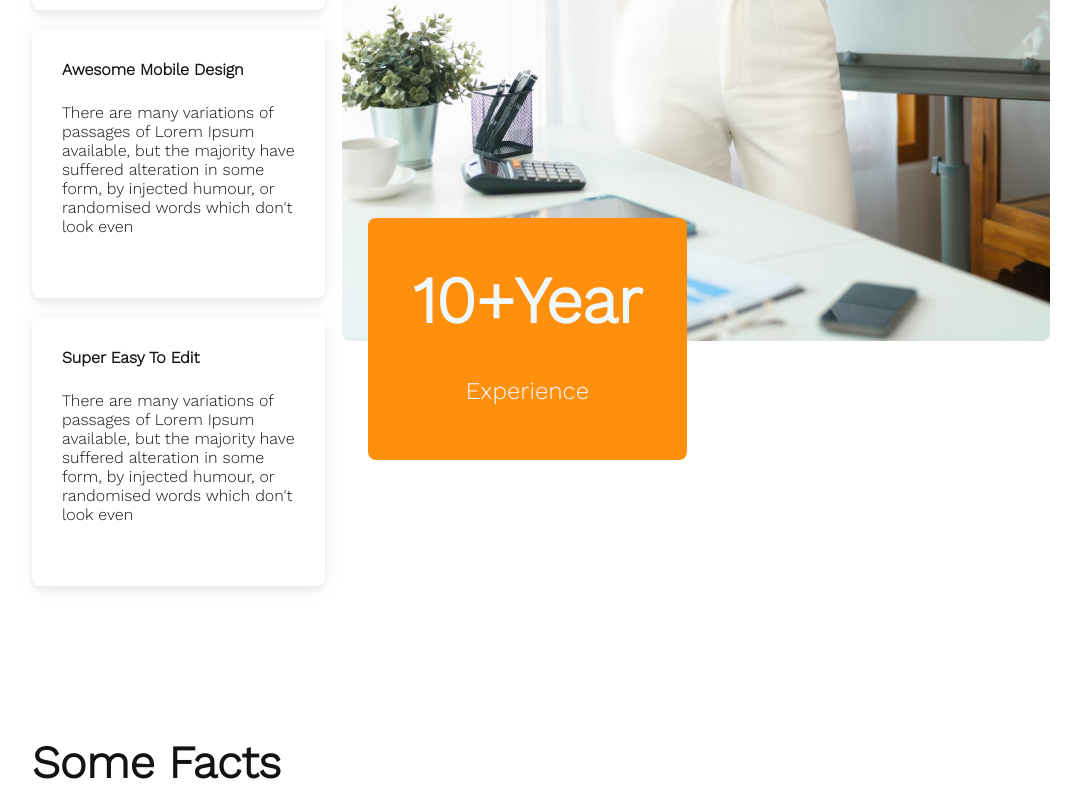
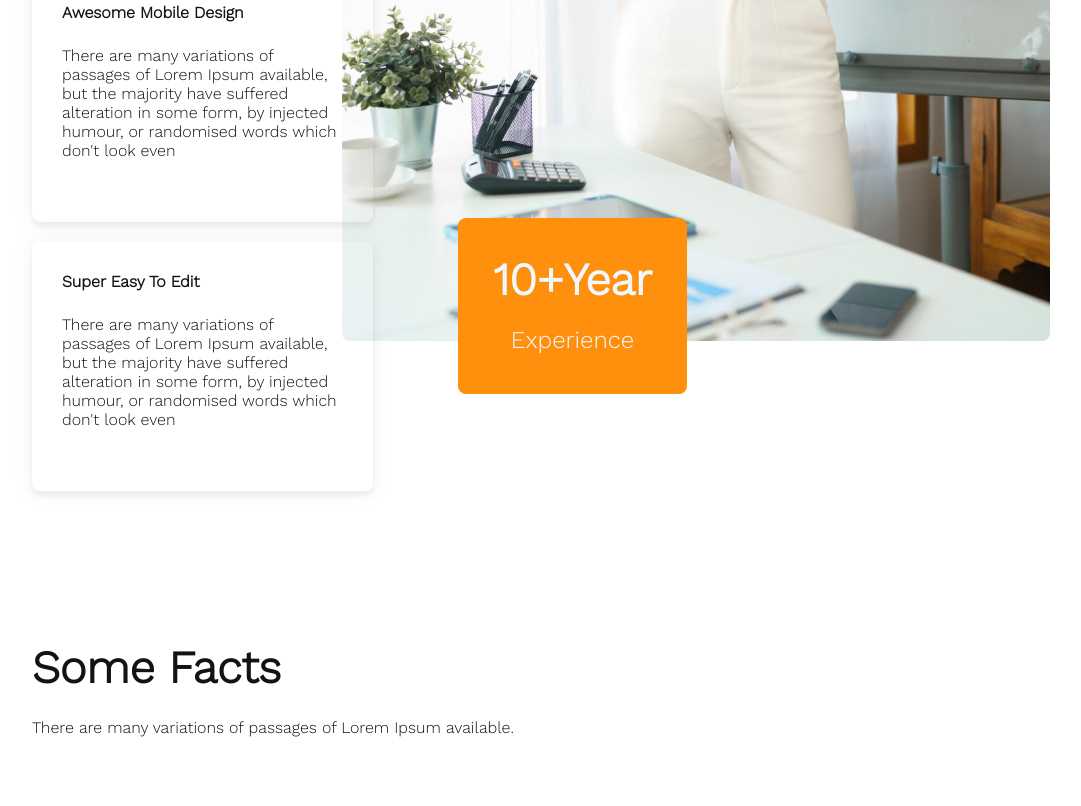
Before and after one commit to Aniqa4/G3_Architects, a plain HTML site: page index.html in a window 1280 px wide. Shown: the part 2886-3692 px from the top of the page, without its empty margins (128-1209 px from the left). Drawn offline with nearby package versions, Linux system fonts and the light colour scheme.

Commit message:
fixed cracks

```diff
--- a/styles/style.css
+++ b/styles/style.css
@@ -63,10 +63,10 @@
 .section-2-style{
     margin: 0 12.5% 0;
     display: flex;
-    gap: 54px;
+    gap: 2.8%;
 }
 .section-2-left{
-    width: 30.5%;
+    width: 35.5%;
 }
 .section-2-left p:first-child{
     font-size: 45px;
@@ -86,19 +86,19 @@
     position: absolute;
     right: 8%;
     top:2245px;
-    z-index: -1;
-    /*margin:0 0 0  92px;*/
+    z-index: -2;
 }
 .button-10years{
     background-color: #FF900E;
-    font-size: 65px;
-    padding: 45px 45px;
+    font-size: 45px;
+    padding: 35px 35px;
     text-align: center;
     border: 0;
     border-radius: 8px;
     position: absolute;
     top:3104px;
     right:36.35%;
+    z-index: -1;
 }
 /*--------------------------section-3----------------*/
 .section-3-style{
@@ -202,6 +202,9 @@
     .section-1-style div:first-child{
         display: block;
     }
+    .section-1-left img:nth-child(n){
+        width: 100%;
+    }
 /*---------------------------Section 2-----------------*/
     .section-2-style{
         margin: 20px;
@@ -261,7 +264,10 @@
 }
 .info-field input{
     margin: 10px 0;
+    padding: 15px;
+    font-size: 16px;
 }
+
 /*-------------------------footer--------------------*/
    .footer-style{
     margin: 0;
```
